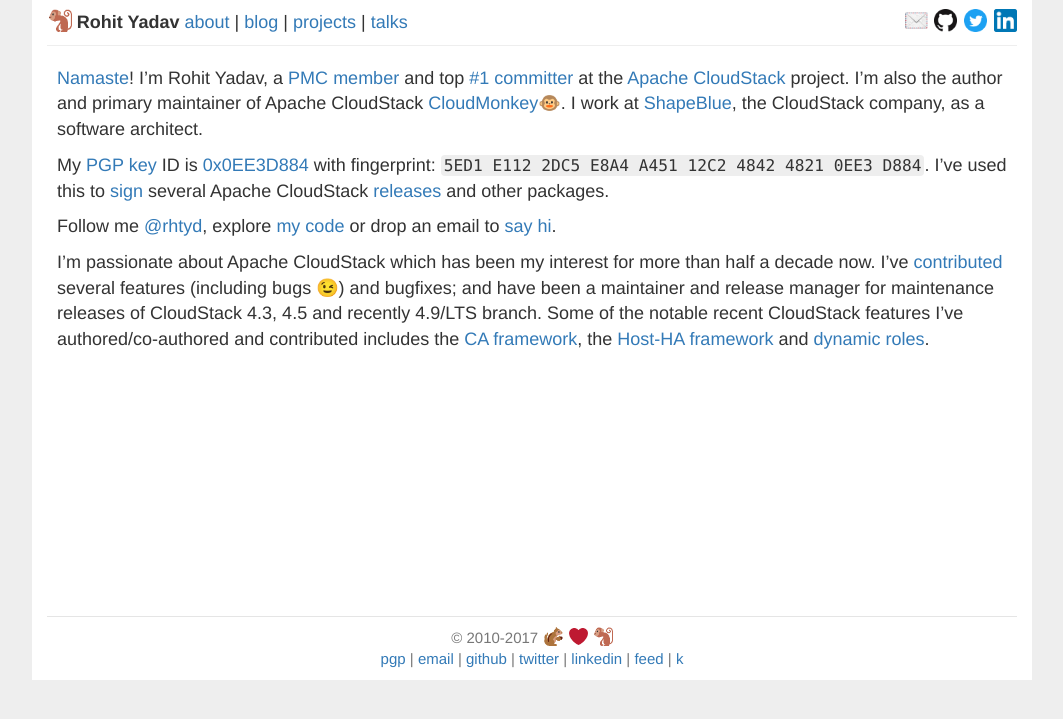
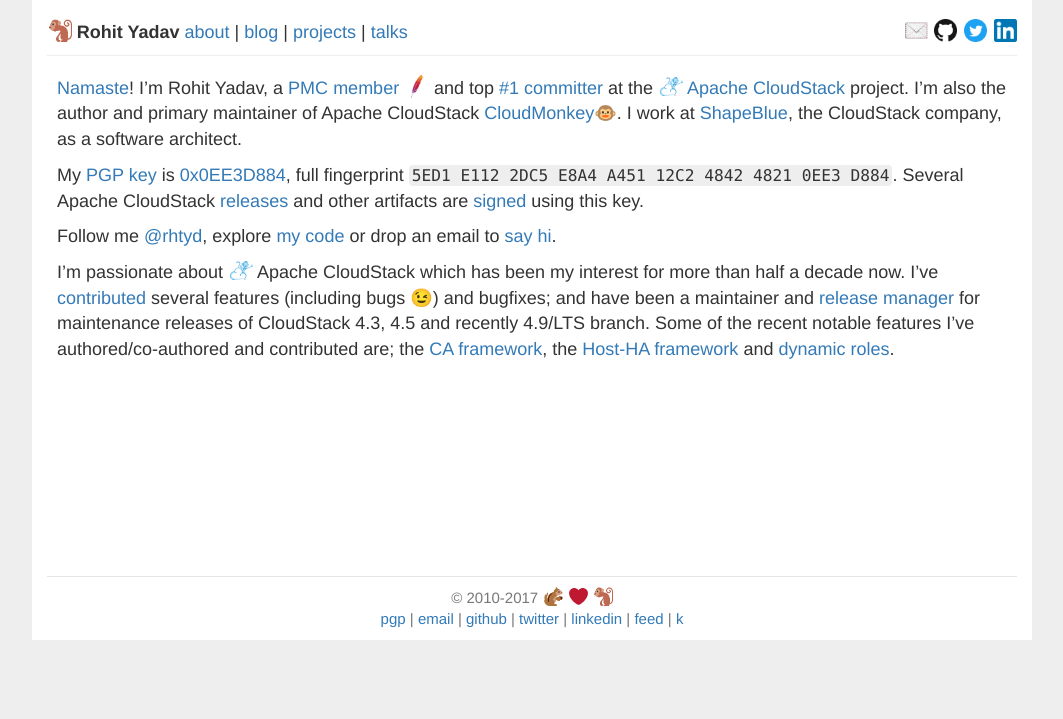
Before and after one commit to rohityadavcloud/rohityadavcloud.github.io, a Jekyll site: the page built from index.md, in a window 1280 px wide. Shown: the top 719 px of the page, without its empty margins (108-1171 px from the left). Built offline with Jekyll 4.4.1, drawn with Linux system fonts in a browser that asks for light colours; emoji names are drawn with the system emoji font.

Commit message:
fixes
Signed-off-by: Rohit Yadav <rohit@yadav.cloud>

```diff
--- a/assets/main.css
+++ b/assets/main.css
@@ -40,6 +40,14 @@
   background-image: url("/assets/linkedin.png");
 }
 
+.acs {
+  background-image: url("/assets/acs.png");
+}
+
+.apache {
+  background-image: url("/assets/apache.png");
+}
+
 .topright {
   float: right;
   display: block;
@@ -57,9 +65,8 @@
   span.pagetop b { display: block; }
 }
 
-
 .page-header {
-  margin-top: 10px;
+  margin-top: 20px;
 }
 
 .page-header nav {
@@ -104,7 +111,7 @@
 .page-content {
   padding-left: 10px;
   padding-right: 10px;
-  min-height: 550px;
+  min-height: 500px;
 }
 
 .post-meta {
--- a/index.md
+++ b/index.md
@@ -6,28 +6,30 @@
 
 [Namaste](http://en.wikipedia.org/wiki/Namaste)! I'm Rohit Yadav, a
 [PMC](http://www.apache.org/foundation/governance/pmcs.html)
-[member](https://cloudstack.apache.org/who.html) and top [#1
-committer](https://github.com/apache/cloudstack/graphs/contributors)
-at the [Apache CloudStack](http://cloudstack.apache.org) project. I'm
-also the author and primary maintainer of Apache CloudStack
+[member](https://cloudstack.apache.org/who.html)
+<span class="logo apache">&nbsp;</span>
+and top [#1 committer](https://github.com/apache/cloudstack/graphs/contributors)
+at the <span class="logo acs">&nbsp;</span> [Apache CloudStack](http://cloudstack.apache.org)
+project. I'm also the author and primary maintainer of Apache CloudStack
 [CloudMonkey](http://github.com/apache/cloudstack-cloudmonkey):monkey_face:. I work at
 [ShapeBlue](http://shapeblue.com), the CloudStack company, as a software
 architect.
 
-My [PGP key](/gpg.pub) ID is [0x0EE3D884](https://pgp.mit.edu/pks/lookup?op=vindex&fingerprint=on&exact=on&search=0x5ED1E1122DC5E8A4A45112C2484248210EE3D884) with fingerprint: `5ED1 E112 2DC5 E8A4 A451 12C2 4842 4821 0EE3 D884`. I've
-used this to [sign](https://dist.apache.org/repos/dist/release/cloudstack/KEYS)
-several Apache CloudStack [releases](https://www.apache.org/dist/cloudstack/releases/)
-and other packages.
+My [PGP key](/gpg.pub) is [0x0EE3D884](https://pgp.mit.edu/pks/lookup?op=vindex&fingerprint=on&exact=on&search=0x5ED1E1122DC5E8A4A45112C2484248210EE3D884), full fingerprint `5ED1 E112 2DC5 E8A4 A451 12C2 4842 4821 0EE3 D884`.
+Several Apache CloudStack [releases](https://www.apache.org/dist/cloudstack/releases/)
+and other artifacts are [signed](https://dist.apache.org/repos/dist/release/cloudstack/KEYS)
+using this key.
 
 Follow me [@rhtyd](https://twitter.com/rhtyd), explore [my
 code](https://github.com/rhtyd) or drop an email to [say hi](mailto:{{site.email}}?subject=Hi!).
 
-I'm passionate about Apache CloudStack which has been my interest for more than
+I'm passionate about <span class="logo acs">&nbsp;</span> Apache CloudStack which has been my interest for more than
 half a decade now. I've [contributed](https://github.com/apache/cloudstack/commits?author=rhtyd)
 several features (including bugs :wink:) and bugfixes; and have been a
-maintainer and release manager for maintenance releases of CloudStack 4.3, 4.5
-and recently 4.9/LTS branch. Some of the notable recent CloudStack features I've
-authored/co-authored and contributed includes the [CA framework](https://cwiki.apache.org/confluence/display/CLOUDSTACK/Secure+Agent+Communications),
+maintainer and [release manager](https://github.com/apache/cloudstack/tags)
+for maintenance releases of CloudStack 4.3, 4.5
+and recently 4.9/LTS branch. Some of the recent notable features I've
+authored/co-authored and contributed are; the [CA framework](https://cwiki.apache.org/confluence/display/CLOUDSTACK/Secure+Agent+Communications),
 the [Host-HA framework](https://cwiki.apache.org/confluence/display/CLOUDSTACK/Host+HA) and
 [dynamic roles](https://cwiki.apache.org/confluence/display/CLOUDSTACK/Dynamic+Role+Based+API+Access+Checker+for+CloudStack).
 
```
Also changed, not shown: assets/acs.png (added), assets/apache.png (added).
